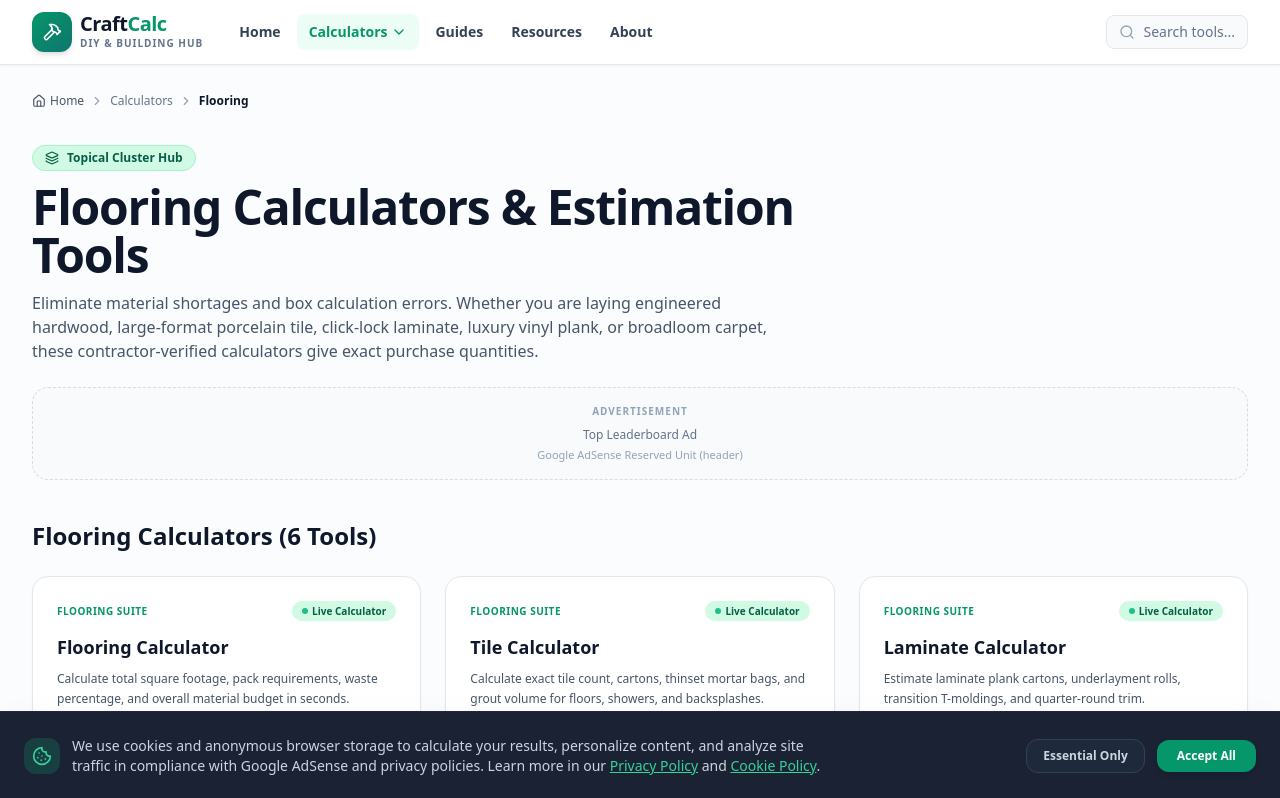
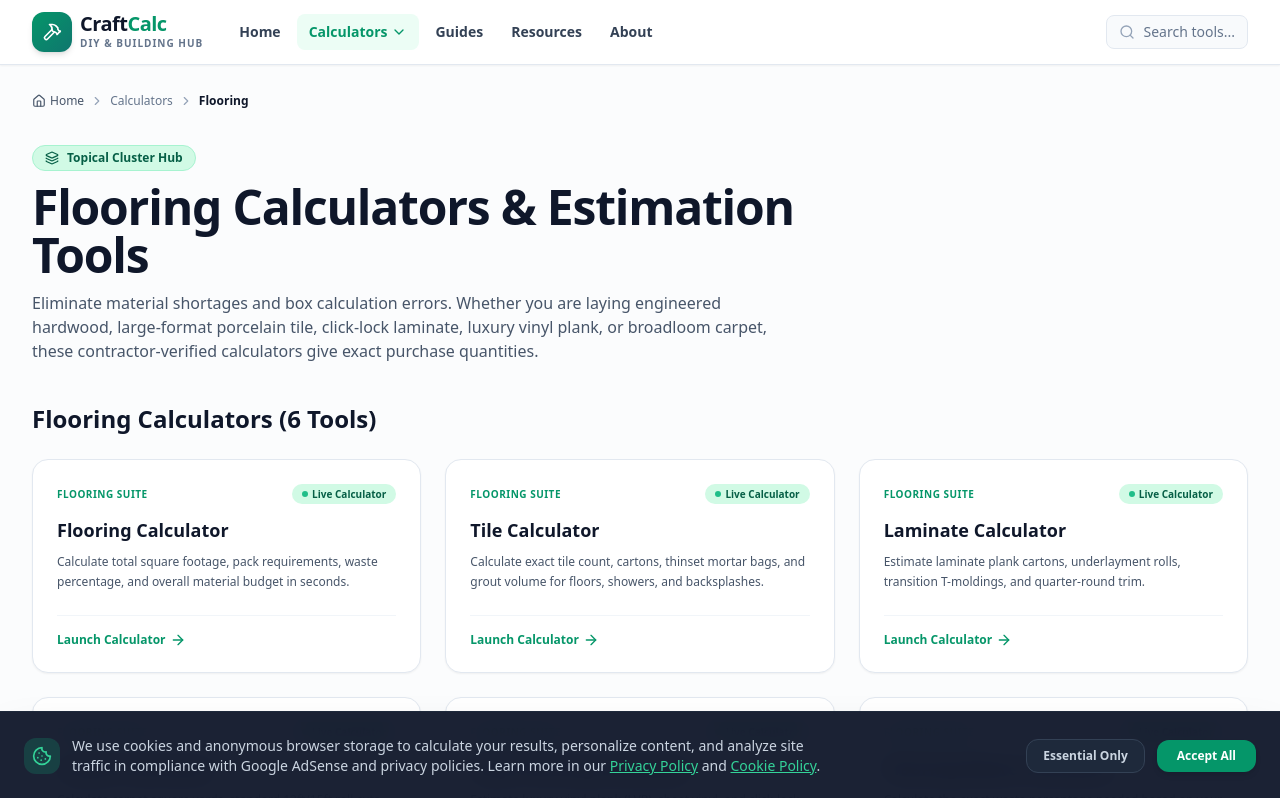
Before and after one commit to danielirfang-creator/tool-1, a Next.js app: page /calculators/flooring in a window 1280 px wide. Shown: the top 798 px of the page. Built offline with nearby package versions, Linux system fonts and the light colour scheme.

Commit message:
Completely remove all advertisement placeholder slots from entire website

```diff
--- a/src/components/ads/AdSlot.tsx
+++ b/src/components/ads/AdSlot.tsx
@@ -7,31 +7,5 @@ interface AdSlotProps {
 }
 
 export function AdSlot({ placement, className = '' }: AdSlotProps) {
-  if (!siteConfig.adsense.enabled) return null;
-
-  // Responsive reserved heights to eliminate Cumulative Layout Shift (CLS)
-  const formatStyles: Record<string, { minHeight: string; label: string }> = {
-    header: { minHeight: 'min-h-[90px]', label: 'Top Leaderboard Ad' },
-    'in-content': { minHeight: 'min-h-[250px]', label: 'In-Article Ad' },
-    sidebar: { minHeight: 'min-h-[300px]', label: 'Sidebar Display Ad' },
-    footer: { minHeight: 'min-h-[90px]', label: 'Bottom Banner Ad' },
-  };
-
-  const current = formatStyles[placement] || formatStyles['in-content'];
-
-  return (
-    <aside
-      aria-label="Advertisement"
-      className={`w-full my-6 flex flex-col items-center justify-center bg-slate-50 border border-dashed border-slate-300/80 rounded-2xl p-4 text-center transition-all ${current.minHeight} ${className}`}
-    >
-      <span className="text-[10px] font-bold uppercase tracking-widest text-slate-400 mb-2">
-        Advertisement
-      </span>
-      {/* Live Google AdSense Container Placeholder */}
-      <div className="w-full flex flex-col items-center justify-center text-slate-400 text-xs">
-        <div className="text-slate-500 font-medium">{current.label}</div>
-        <div className="text-[11px] text-slate-400 mt-1">Google AdSense Reserved Unit ({placement})</div>
-      </div>
-    </aside>
-  );
+  return null;
 }
--- a/src/config/site.ts
+++ b/src/config/site.ts
@@ -96,7 +96,7 @@ export const siteConfig: SiteConfig = {
     ],
   },
   adsense: {
-    publisherId: 'ca-pub-XXXXXXXXXXXXXXXX',
-    enabled: true,
+    publisherId: '',
+    enabled: false,
   },
 };
```
